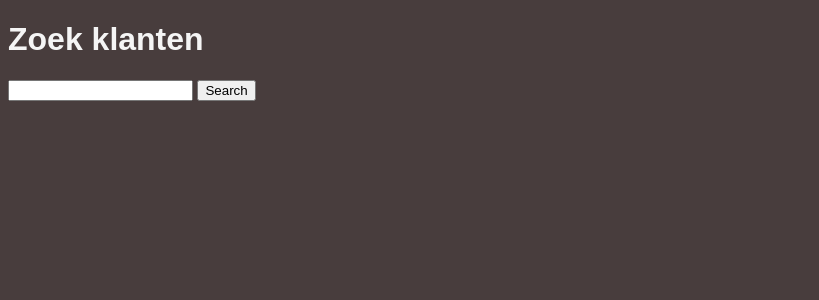
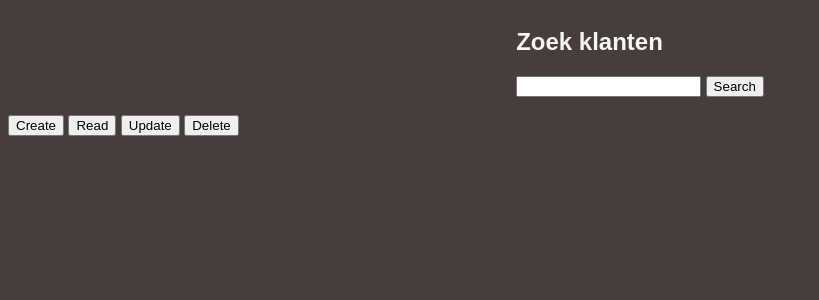
Before and after one commit to daanberg/Hobo-K3, a PHP site: page /admin/admin.php in a window 1280 px wide. Shown: the top 300 px of the page, without its empty margins (0-819 px from the left). Run offline with PHP 8.4, Linux system fonts and the light colour scheme.

Commit message:
Fixed some code

```diff
--- a/admin/admin.php
+++ b/admin/admin.php
@@ -4,16 +4,19 @@
     <meta charset="UTF-8">
     <meta http-equiv="X-UA-Compatible" content="IE=edge">
     <meta name="viewport" content="width=device-width, initial-scale=1.0">
-    <title>Document</title>
+    <link rel="stylesheet" type="text/css" href="./css/adminstyle.css">
+    <title>Admin</title>
 </head>
 <body>
+    <section id="searchengine">
         <form method="post" action="admin.php">
             <h1>Zoek klanten</h1>
             <input type="text" name="search" required/>
             <input type="submit" value="Search"/>
-        <link rel="stylesheet" type="text/css" href="./css/adminstyle.css">
+            <br></br>
         </form>
-
+    </section>
+    <section id="searchenginebot">
         <?php
             // (B) PROCESS SEARCH WHEN FORM SUBMITTED
             if (isset($_POST["search"])) {
@@ -26,5 +29,16 @@
             }} else { echo "Geen resultaten gevonden"; }
             }
         ?>
+    </section>
+
+        <!-- Nu zijn het type="button" omdat submit alle recent gezochte namen cleared -->
+
+    <form>
+        <input type="button" value="Create">
+        <input type="button" value="Read">
+        <input type="button" value="Update">
+        <input type="button" value="Delete">
+    </form>
+
 </body>
 </html>
--- a/admin/css/adminstyle.css
+++ b/admin/css/adminstyle.css
@@ -3,3 +3,16 @@ body{
     font-family: Arial, Helvetica, sans-serif;
     color: whitesmoke;
 }
+
+#searchengine{
+    display: flex;
+    justify-content: center;
+    align-items: center;
+}
+
+#searchenginebot{
+    display: flex;
+    flex-direction: column;
+    justify-content: center;
+    align-items: center;
+}
```
Lines whose indentation alone changed are shown as unchanged.
